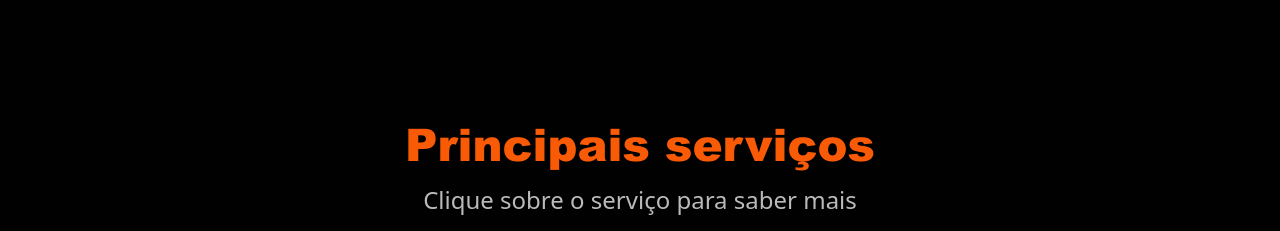
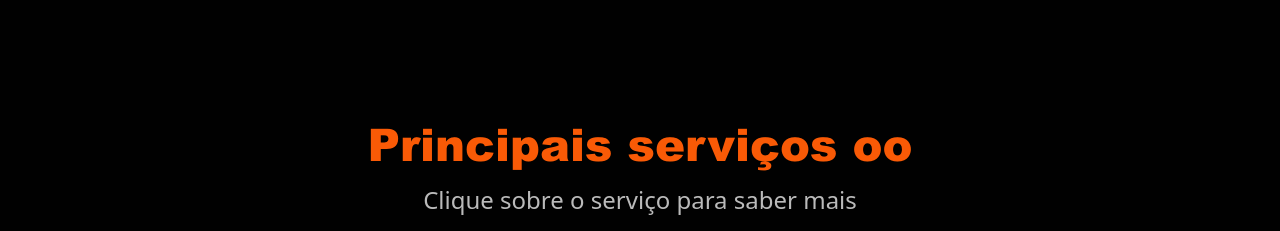
Before and after one commit to PedroBryk/Abryk-moto-service, a plain HTML site: page index.html in a window 1280 px wide. Shown: the part 1540-1771 px from the top of the page. Drawn offline with nearby package versions, Linux system fonts and the light colour scheme.

Commit message:
Alteração

```diff
--- a/index.html
+++ b/index.html
@@ -98,7 +98,7 @@
         <section class="principais-servicos">
           <div class="titulo-servicos">
             <h1 class="servico-titulo">
-              Principais serviços
+              Principais serviços oo
             </h1>
             <h4 class="servico-texto">
               Clique sobre o serviço para saber mais
```
